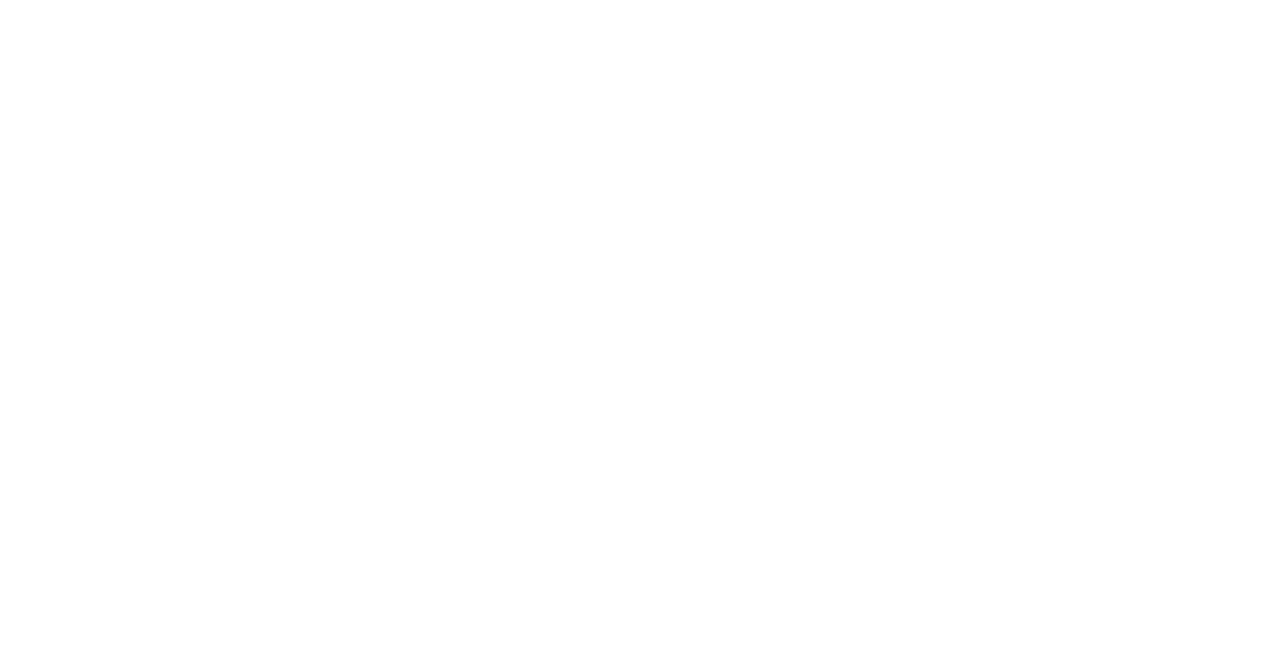
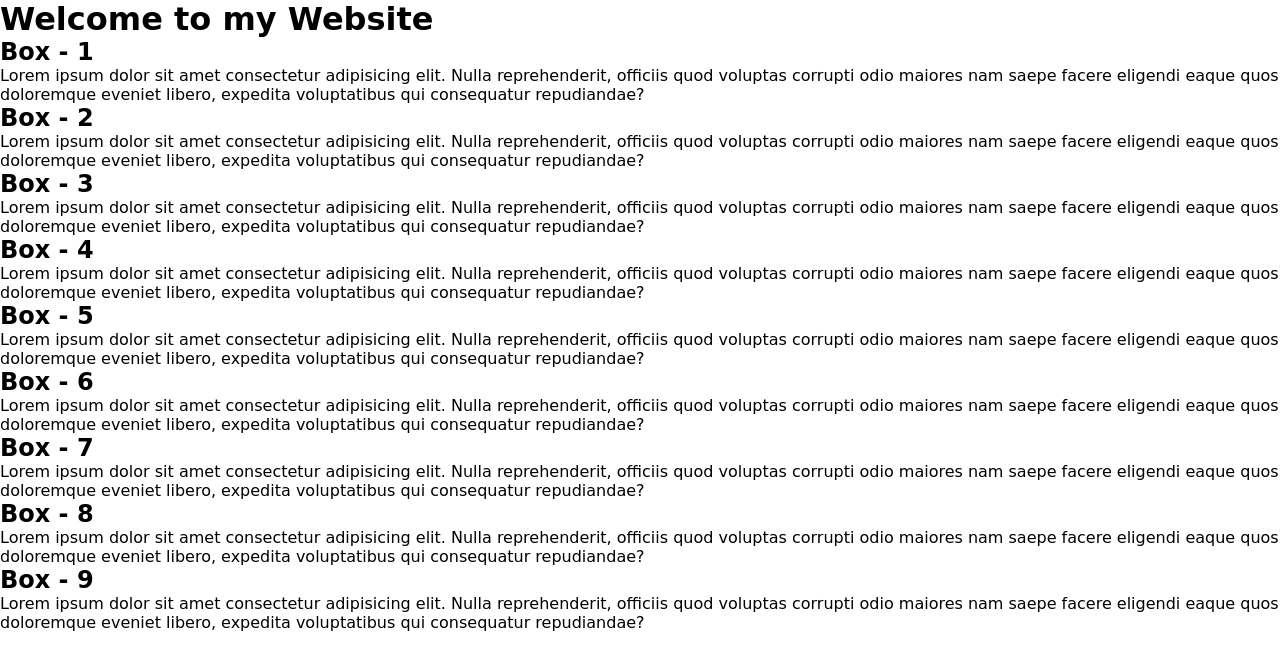
Before and after one commit to Shaharyarchughtai/TheProject, a plain HTML site: page index.html in a window 1280 px wide. Drawn offline with Linux system fonts and the light colour scheme.

Commit message:
heading and content is added in home page

```diff
--- a/index.html
+++ b/index.html
@@ -7,6 +7,45 @@
     <link rel="stylesheet" href="assets/css/style.css">
 </head>
 <body>
+    <h1>Welcome to my Website</h1>
+    <div class="container">
+        <div class="box" id="b1">
+            <h2>Box - 1</h2>
+            <p>Lorem ipsum dolor sit amet consectetur adipisicing elit. Nulla reprehenderit, officiis quod voluptas corrupti odio maiores nam saepe facere eligendi eaque quos doloremque eveniet libero, expedita voluptatibus qui consequatur repudiandae?</p>
+        </div>
+        <div class="box" id="b2">
+            <h2>Box - 2</h2>
+            <p>Lorem ipsum dolor sit amet consectetur adipisicing elit. Nulla reprehenderit, officiis quod voluptas corrupti odio maiores nam saepe facere eligendi eaque quos doloremque eveniet libero, expedita voluptatibus qui consequatur repudiandae?</p>
+        </div>
+        <div class="box" id="b3">
+            <h2>Box - 3</h2>
+            <p>Lorem ipsum dolor sit amet consectetur adipisicing elit. Nulla reprehenderit, officiis quod voluptas corrupti odio maiores nam saepe facere eligendi eaque quos doloremque eveniet libero, expedita voluptatibus qui consequatur repudiandae?</p>
+        </div>
+        <div class="box" id="b4">
+            <h2>Box - 4</h2>
+            <p>Lorem ipsum dolor sit amet consectetur adipisicing elit. Nulla reprehenderit, officiis quod voluptas corrupti odio maiores nam saepe facere eligendi eaque quos doloremque eveniet libero, expedita voluptatibus qui consequatur repudiandae?</p>
+        </div>
+        <div class="box" id="b5">
+            <h2>Box - 5</h2>
+            <p>Lorem ipsum dolor sit amet consectetur adipisicing elit. Nulla reprehenderit, officiis quod voluptas corrupti odio maiores nam saepe facere eligendi eaque quos doloremque eveniet libero, expedita voluptatibus qui consequatur repudiandae?</p>
+        </div>
+        <div class="box" id="b6">
+            <h2>Box - 6</h2>
+            <p>Lorem ipsum dolor sit amet consectetur adipisicing elit. Nulla reprehenderit, officiis quod voluptas corrupti odio maiores nam saepe facere eligendi eaque quos doloremque eveniet libero, expedita voluptatibus qui consequatur repudiandae?</p>
+        </div>
+        <div class="box" id="b7">
+            <h2>Box - 7</h2>
+            <p>Lorem ipsum dolor sit amet consectetur adipisicing elit. Nulla reprehenderit, officiis quod voluptas corrupti odio maiores nam saepe facere eligendi eaque quos doloremque eveniet libero, expedita voluptatibus qui consequatur repudiandae?</p>
+        </div>
+        <div class="box" id="b8">
+            <h2>Box - 8</h2>
+            <p>Lorem ipsum dolor sit amet consectetur adipisicing elit. Nulla reprehenderit, officiis quod voluptas corrupti odio maiores nam saepe facere eligendi eaque quos doloremque eveniet libero, expedita voluptatibus qui consequatur repudiandae?</p>
+        </div>
+        <div class="box" id="b9">
+            <h2>Box - 9</h2>
+            <p>Lorem ipsum dolor sit amet consectetur adipisicing elit. Nulla reprehenderit, officiis quod voluptas corrupti odio maiores nam saepe facere eligendi eaque quos doloremque eveniet libero, expedita voluptatibus qui consequatur repudiandae?</p>
+        </div>
+    </div>
 
 
     <script src="assets/js/main.js"></script>
```
